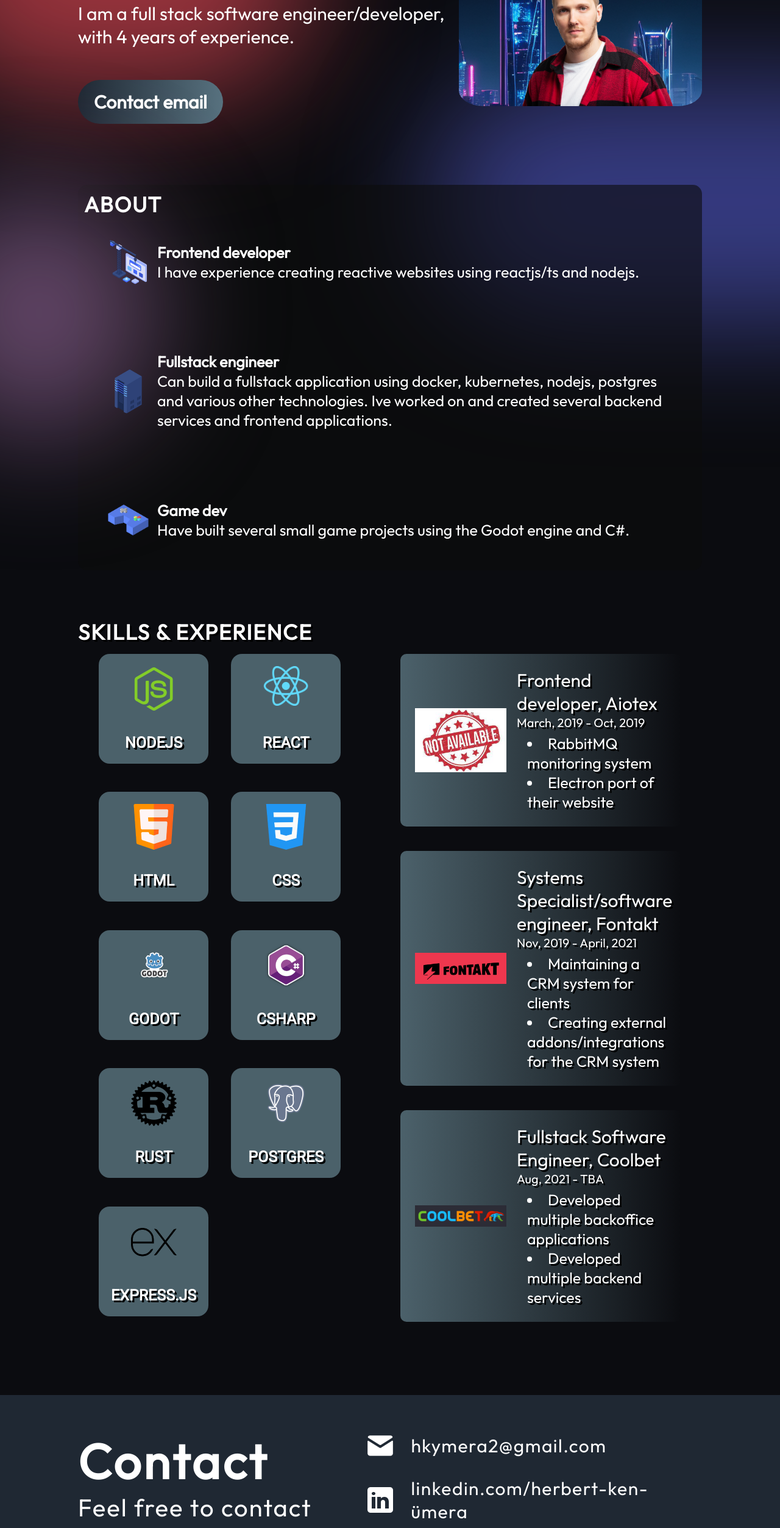
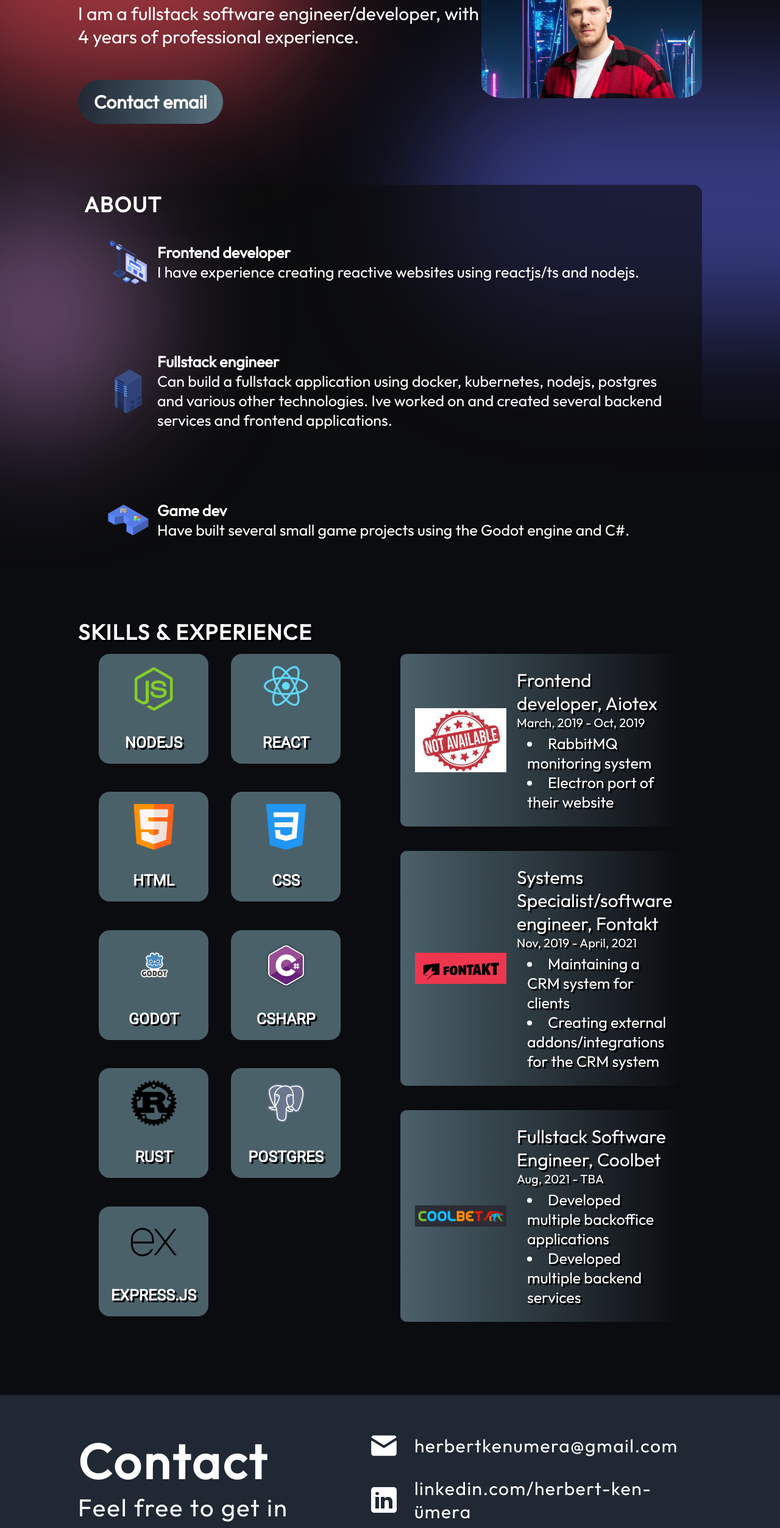
Before and after one commit to PlatypusIV/portfolio_page, a React (Vite) app: page / in a window 1280 px wide. Shown: the part 234-2739 px from the top of the page at 61% size. Built offline with nearby package versions, Linux system fonts and the light colour scheme.

Commit message:
corrected some stuff quick

```diff
--- a/src/components/Contact/Contact.tsx
+++ b/src/components/Contact/Contact.tsx
@@ -7,12 +7,12 @@ export default function Contact():JSX.Element {
     <footer id="contact" className={style.container}>
         <div className={style.text}>
             <h2>Contact</h2>
-            <p>Feel free to contact me!</p>
+            <p>Feel free to get in touch!</p>
         </div>
         <ul className={style.links}>
             <li>
                 <img src={getImageUrl("contact/emailIcon.png")} alt="Email icon" />
-                <a href="mailto:hkymera2@gmail.com">hkymera2@gmail.com</a>
+                <a href="mailto:herbertkenumera@gmail.com">herbertkenumera@gmail.com</a>
             </li>
             <li>
                 <img src={getImageUrl("contact/linkedinIcon.png")} alt="Linkedin icon" />
--- a/src/components/Hero/Hero.tsx
+++ b/src/components/Hero/Hero.tsx
@@ -7,7 +7,7 @@ export default function Hero():JSX.Element {
   return (<section className={style.container}>
     <div className={style.content}>
         <h1>Hello! I am Herbert!</h1>
-        <p>I am a full stack software engineer/developer, with 4 years of experience.</p>
+        <p>I am a fullstack software engineer/developer, with 4 years of professional experience.</p>
         <a href="mailto:hkymera2@gmail.com">Contact email</a>
     </div>
     <div className={style.imageContainer}>
--- a/src/components/Navbar/Navbar.tsx
+++ b/src/components/Navbar/Navbar.tsx
@@ -8,7 +8,7 @@ export default function Navbar():JSX.Element {
 
   return (
     <nav className={style.navbar}>
-        <a href="/" className={style.title}>Portfolio</a>
+        <a href="/portfolio_page/" className={style.title}>Portfolio</a>
           <div className={style.menu}>
             <img src={isMenuOpen ? getImageUrl("nav/closeIcon.png") : getImageUrl("nav/menuIcon.png")} alt="menu-button" className={style.menuBtn} onClick={()=>setIsMenuOpen(!isMenuOpen)}/>
             <ul className={`${style.menuItems} ${isMenuOpen && style.menuOpen}`} onClick={() => setIsMenuOpen(false)}>
```
